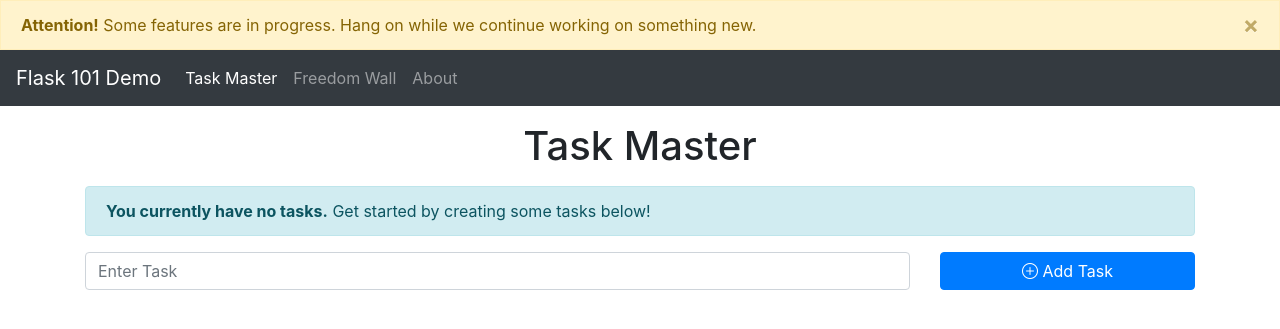
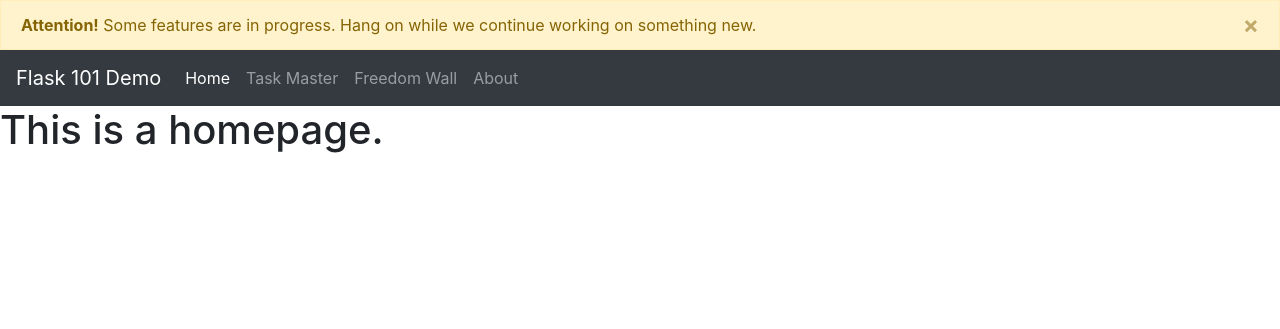
Before and after one commit to jjpormento21/flask-Demo, a Flask app: page / in a window 1280 px wide. Shown: the top 329 px of the page. Run offline with Flask 2, Linux system fonts and the light colour scheme; data that the repository does not hold is empty; some libraries are stand-ins or nearby versions.

Commit message:
initial homepage

```diff
--- a/app.py
+++ b/app.py
@@ -31,6 +31,12 @@ class BlogPost(db.Model):
         return 'Blog post' + str(self.id)
 
 #The routing stuff
+
+#homepage
+@app.route('/', methods=['GET'])
+def index():
+    return render_template('index.html')
+
 #Blog Posts
 @app.route('/blog_posts', methods=['GET', 'POST'])
 def posts():
@@ -48,8 +54,8 @@ def posts():
         return render_template('posts.html', posts=all_posts)
 
 #To-do app
-@app.route('/', methods=['POST','GET'])
-def index():
+@app.route('/task', methods=['POST','GET'])
+def task():
     if request.method == 'POST':
         task_content = request.form['content']#connects to text area
         new_task = toDo(content = task_content)
@@ -57,13 +63,13 @@ def index():
         try:
             db.session.add(new_task)
             db.session.commit()
-            return redirect('/')
+            return redirect('/task')
         except:
             return 'There was an issue creating this task'
 
     else:
         tasks = toDo.query.order_by(toDo.dateCreated).all()
-        return render_template('index.html', tasks=tasks)#returns homepage
+        return render_template('task.html', tasks=tasks)#returns homepage
 
 #Deleting Stuff
 @app.route('/blog_post_delete/<int:id>')
--- a/templates/base.html
+++ b/templates/base.html
@@ -40,14 +40,15 @@
     </div>
 
     <nav class="navbar navbar-expand-lg navbar-dark bg-dark sticky-top">
-      <a class="navbar-brand" href="#">Flask 101 Demo</a>
+      <a class="navbar-brand" href="/">Flask 101 Demo</a>
       <button class="navbar-toggler" type="button" data-toggle="collapse" data-target="#navbarNavAltMarkup"
           aria-controls="navbarNavAltMarkup" aria-expanded="false" aria-label="Toggle navigation">
           <span class="navbar-toggler-icon"></span>
       </button>
       <div class="collapse navbar-collapse" id="navbarNavAltMarkup">
           <div class="navbar-nav">
-              <a class="nav-link" href="/">Task Master <span class="sr-only">(current)</span></a>
+            <a class="nav-link" href="/">Home <span class="sr-only">(current)</span></a>
+              <a class="nav-link" href="/task">Task Master <span class="sr-only">(current)</span></a>
               <a class="nav-link" href="/blog_posts">Freedom Wall</a>
               <a href="https://bit.ly/31VUq8t" class="nav-link">About</a>
           </div>
--- a/templates/blog_edit.html
+++ b/templates/blog_edit.html
@@ -1,6 +1,6 @@
 {% extends 'base.html' %} {% block head %}
 <title>Edit Post</title>
-<meta id="page-data" data-pageid="0" />
+<meta id="page-data" data-pageid="2" />
 {% endblock %} {% block body %}
 <div class="container">
   <hr />
--- a/templates/index.html
+++ b/templates/index.html
@@ -1,68 +1,6 @@
 {% extends 'base.html' %} {% block head %}
-<title>To-do List alpha</title>
+<title>Flask 101</title>
 <meta id="page-data" data-pageid="0" />
 {% endblock %} {% block body %}
-<div class="content">
-  <h1 class="text-center mt-3 mb-3">Task Master</h1>
-
-  <div class="container">
-    {% if tasks|length < 1 %}
-    <div class="alert alert-info">
-      <strong>You currently have no tasks.</strong> Get started by creating some
-      tasks below!
-    </div>
-
-    {% else %}
-
-    <table class="table table-bordered">
-      <thead class="thead-light">
-        <tr>
-          <th scope="col">Task</th>
-          <th scope="col">Added</th>
-          <th scope="col">Actions</th>
-        </tr>
-      </thead>
-      <tbody>
-        {% for task in tasks %}
-        <tr>
-          <td>{{ task.content }}</td>
-          <td>{{ task.dateCreated.date() }}</td>
-          <td>
-            <a href="/task_update/{{task.id}}" class="btn btn-success btn-block"
-              ><span class="bi bi-pencil-square"></span> Edit</a
-            >
-            <a href="/task_delete/{{task.id}}" class="btn btn-danger btn-block"
-              ><span class="bi bi-trash"></span> Delete</a
-            >
-          </td>
-        </tr>
-        {% endfor %}
-      </tbody>
-    </table>
-    {% endif %}
-
-    <form action="/" class="needs-validation" method="POST">
-      <div class="row">
-        <div class="col-lg-9">
-          <input
-            type="text"
-            class="form-control mb-3"
-            name="content"
-            required
-            id="content"
-            placeholder="Enter Task"
-            autocomplete="off"
-            required
-          />
-        </div>
-        <div class="col">
-          <button class="btn btn-primary btn-block" type="submit">
-            <i class="bi bi-plus-circle"></i> Add Task
-          </button>
-        </div>
-      </div>
-    </form>
-  </div>
-  <div style="margin-bottom: 3em"></div>
-</div>
+<h1>This is a homepage.</h1>
 {% endblock %}
--- a/templates/posts.html
+++ b/templates/posts.html
@@ -3,7 +3,7 @@
 
 {% block head %}
 <title>TheFreedomWall</title>
-<meta id="page-data" data-pageid="1" />
+<meta id="page-data" data-pageid="2" />
 {% endblock %}
 
 
--- a/templates/task_update.html
+++ b/templates/task_update.html
@@ -1,6 +1,6 @@
 {% extends 'base.html' %} {% block head %}
 <title>To-do List alpha</title>
-<meta id="page-data" data-pageid="0" />
+<meta id="page-data" data-pageid="1" />
 {% endblock %} {% block body %}
 <div class="content">
   <h1 class="text-center">Task Master</h1>
```
Also changed, not shown: templates/task.html (added, +68 -0 lines).
